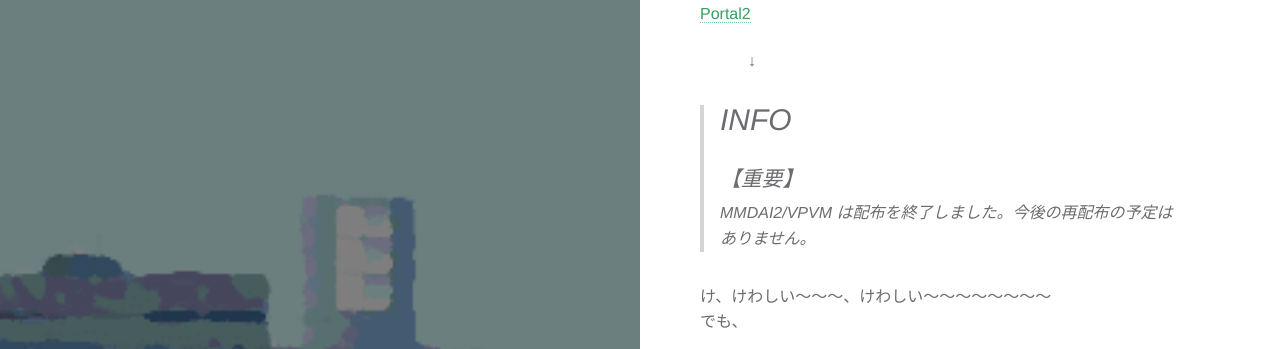
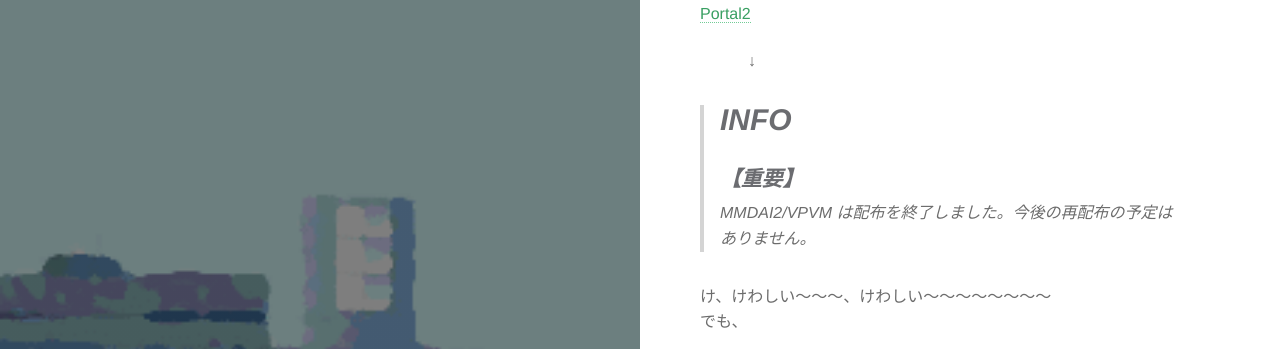
Before and after one commit to theoria24/theoria24.github.io, a Jekyll site: the page built from _posts/2016-2-8-MMD-on-Mac.md, in a window 1280 px wide. Shown: the part 800-1149 px from the top of the page. Built offline with Jekyll 4.4.1, drawn with Linux system fonts in a browser that asks for light colours; some web fonts are replaced; comment, search, counter and statistics services are not loaded.

Commit message:
HTTPSチャレンジ

```diff
--- a/assets/_sass/_base.scss
+++ b/assets/_sass/_base.scss
@@ -53,7 +53,7 @@
 th,
 td {
   text-align: left;
-  font-weight: 200; //normal
+  font-weight: normal;
   vertical-align: middle
 }
 
@@ -224,7 +224,7 @@
   border: 1px solid darken($white, 7%);
   padding: 0.5em;
   background-color: darken($white, 5%);
-  font-weight: 500; //bold
+  font-weight: bold;
 }
 
 dd {
--- a/assets/_sass/_site.scss
+++ b/assets/_sass/_site.scss
@@ -391,7 +391,7 @@
 .main-info {
   color: $white;
   h1 {
-    font-weight: 500; //bold
+    font-weight: bold;
     text-transform: uppercase;
     letter-spacing: 1px;
   }
@@ -548,7 +548,7 @@
   h4,
   h5,
   h6 {
-    font-weight: 500; //bold
+    font-weight: bold;
     color: rgba($overlay-color, 0.7);
   }
   p {
--- a/assets/_sass/vendor/fonts.scss
+++ b/assets/_sass/vendor/fonts.scss
@@ -13,21 +13,3 @@
   font-weight: normal;
   font-style: normal;
 }
-
-@font-face {
-  font-family: 'Noto Sans Japanese';
-  font-style: normal;
-  font-weight: 200;
-  src: url(//fonts.gstatic.com/ea/notosansjapanese/v6/NotoSansJP-Light.woff2) format('woff2'),
-       url(//fonts.gstatic.com/ea/notosansjapanese/v6/NotoSansJP-Light.woff) format('woff'),
-       url(//fonts.gstatic.com/ea/notosansjapanese/v6/NotoSansJP-Light.otf) format('opentype');
-}
-
-@font-face {
-   font-family: 'Noto Sans Japanese';
-   font-style: normal;
-   font-weight: 500;
-   src: url(//fonts.gstatic.com/ea/notosansjapanese/v6/NotoSansJP-Medium.woff2) format('woff2'),
-        url(//fonts.gstatic.com/ea/notosansjapanese/v6/NotoSansJP-Medium.woff) format('woff'),
-        url(//fonts.gstatic.com/ea/notosansjapanese/v6/NotoSansJP-Medium.otf) format('opentype');
- }
--- a/assets/css/main.scss
+++ b/assets/css/main.scss
@@ -4,6 +4,7 @@
 
 @import "variables";
 @import "reset";
+@import url(https://fonts.googleapis.com/earlyaccess/notosansjapanese.css);
 .sponsor {
   padding: 20px;
 }
```
